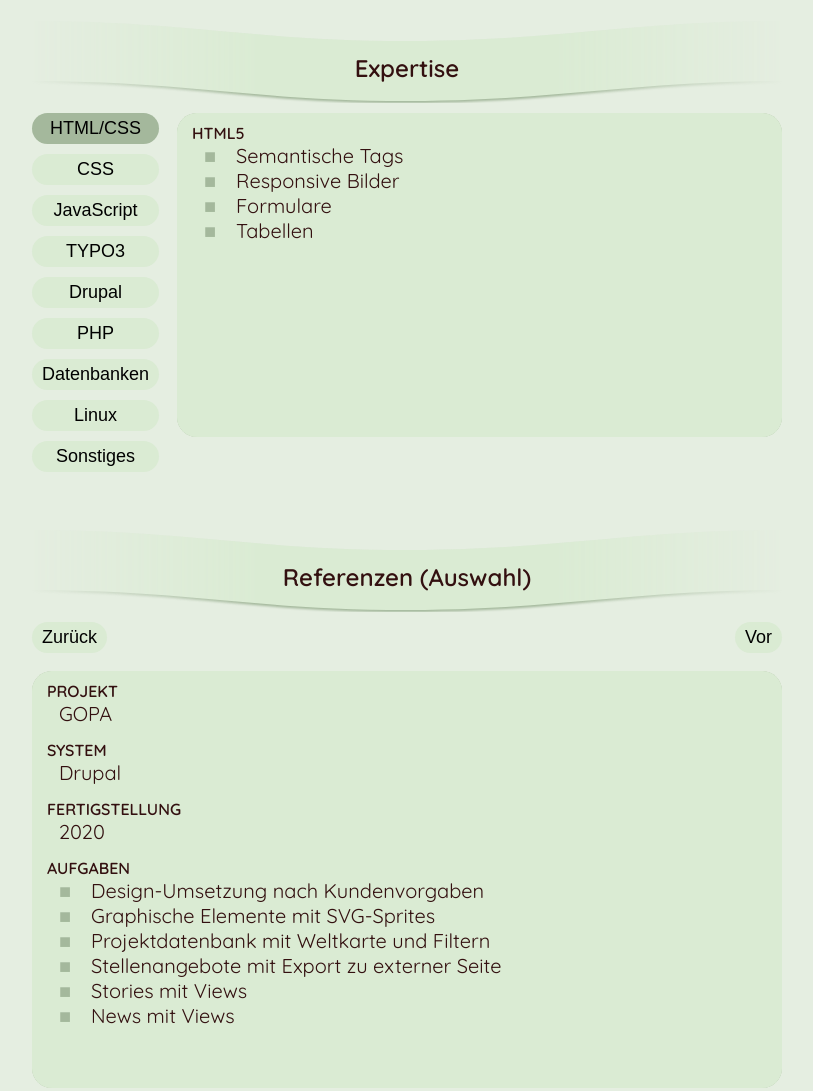
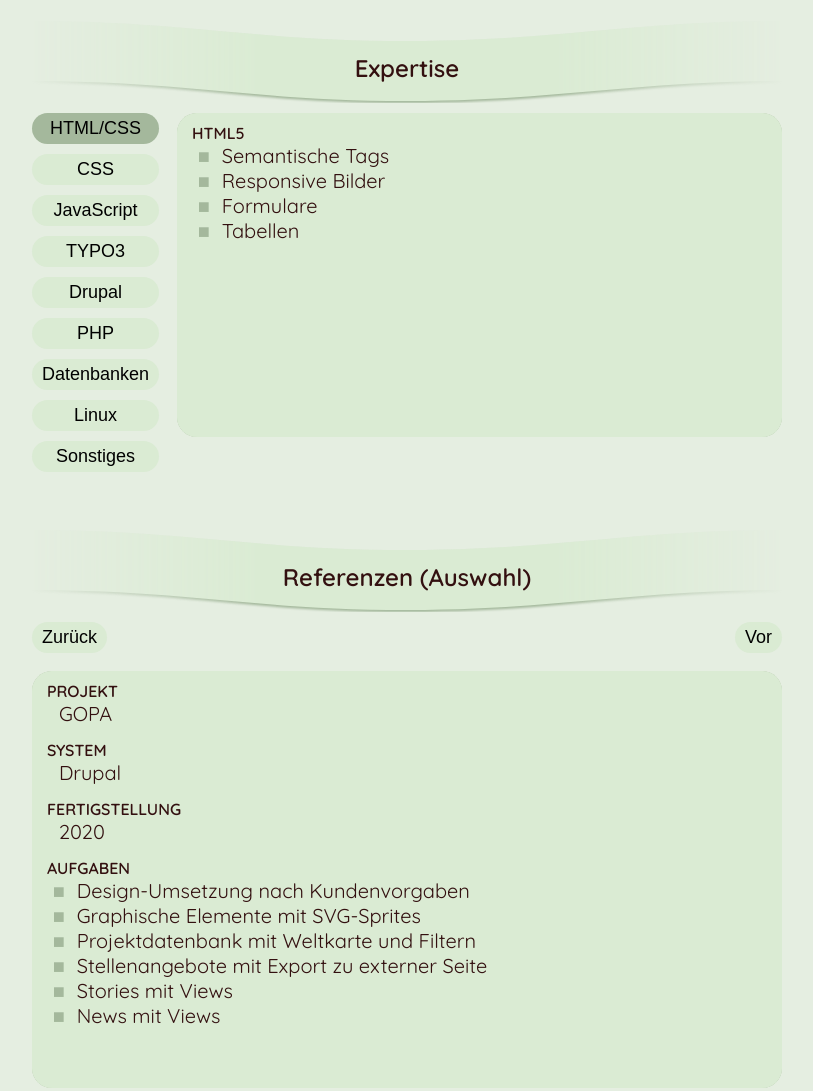
Before and after one commit to GuidoJansen/yunzen.de, a plain HTML site: page public/index.html in a window 1280 px wide. Shown: the part 1241-2332 px from the top of the page, without its empty margins (233-1046 px from the left). Drawn offline with Linux system fonts and the light colour scheme.

Commit message:
[TASK] Use marker pseudo element in list

```diff
--- a/public/assets/css/style.css
+++ b/public/assets/css/style.css
@@ -178,24 +178,21 @@ button[data-actor-number]:where(:hover, :focus, .active) {
 .slider .actor dd :where(ul, ol, dl) {
   margin-top: 0;
   margin-bottom: 0;
-  padding-left: 2rem;
+  padding-left: .5ch;
 }
 
 .slider .actor dd :where(ul, ol) li {
-  list-style-type: none;
-  list-style-position: outside;
   margin-left: 0;
+  padding-left: 1ch;
 }
 
-.slider .actor dd :where(ul, ol) li:before {
-  margin-left: -2rem;
+.slider .actor dd :where(ul, ol) li::marker {
   content: '\25A0';
   color: #a4b89c;
   display: inline-block;
-  margin-right: 2rem;
   line-height: 1;
 }
-.slider .actor dd :where(ul, ol) li :where(ul, ol) li:before {
+.slider .actor dd :where(ul, ol) li :where(ul, ol) li::marker {
   content: '\25C6';
 }
 
```
